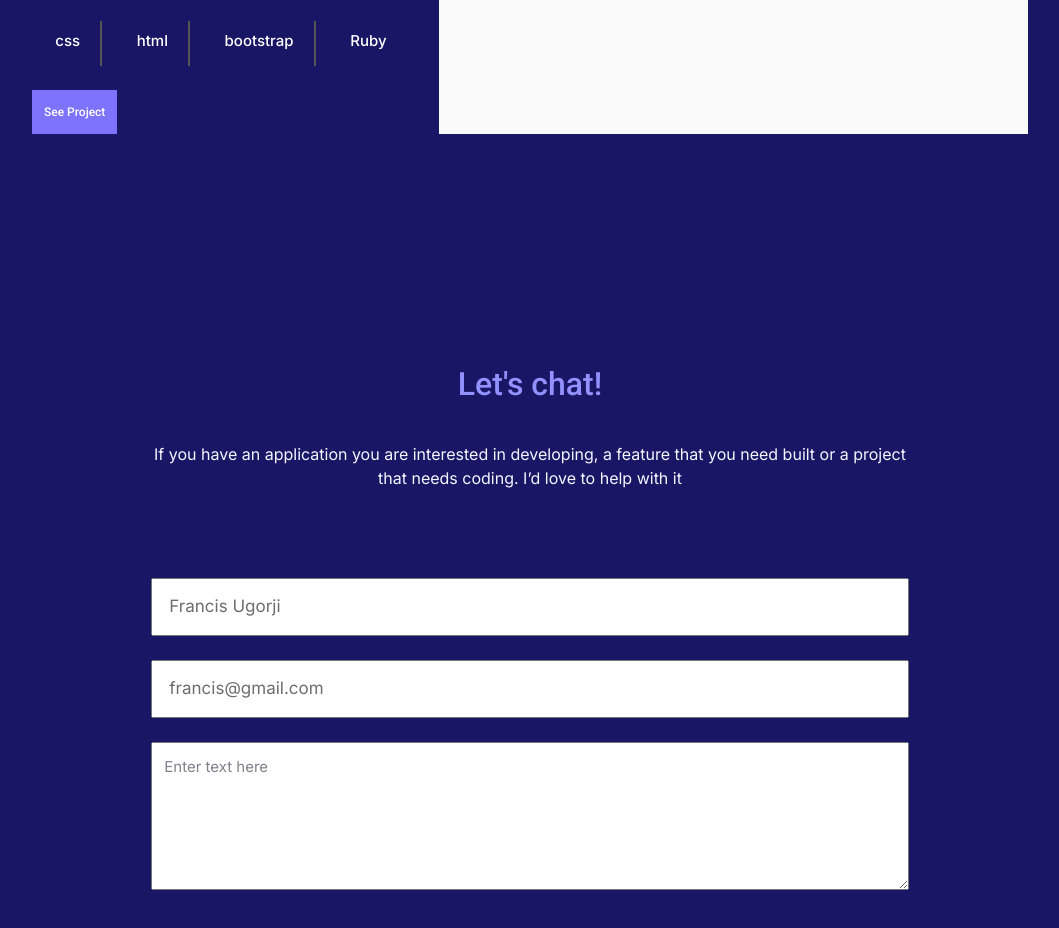
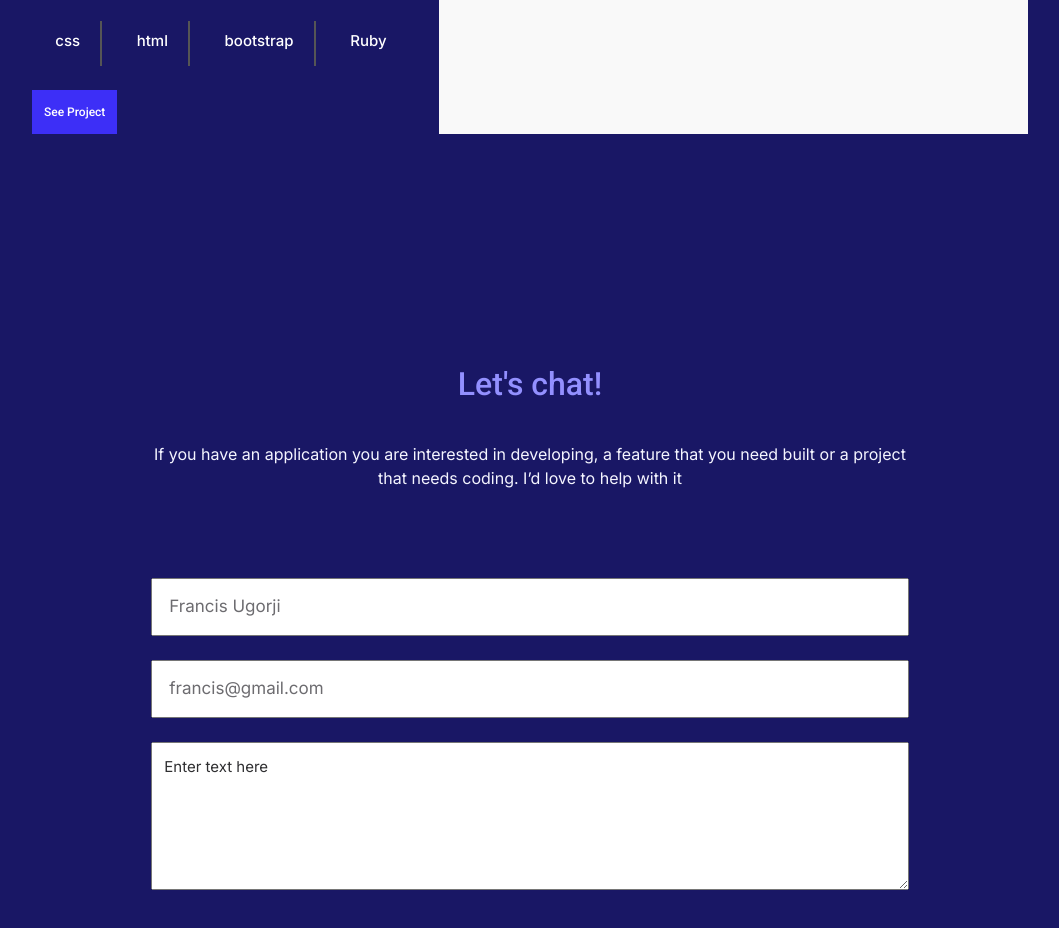
Before and after one commit to Gambit142/Template-Portfolio, a plain HTML site: page index.html in a window 1280 px wide. Shown: the part 3359-4287 px from the top of the page, without its empty margins (110-1169 px from the left). Drawn offline with Linux system fonts and the light colour scheme.

Commit message:
Increase contrast ratio on buttons

```diff
--- a/styles.css
+++ b/styles.css
@@ -46,7 +46,7 @@ textarea {
   font-size: 15px;
   line-height: 24px;
   padding: 12px;
-  color: #81818c;
+  color: #2f2f31;
 }
 
 .nav-section {
@@ -327,7 +327,7 @@ li {
 
 .see-project {
   padding: 10px 12px;
-  background-color: #7d73fc;
+  background-color: #3d2ff7;
   font-weight: 500;
   font-size: 12px;
   line-height: 24px;
@@ -723,7 +723,7 @@ textarea::placeholder{
     display: block;
     width: 160px;
     height: 48px;
-    background-color: #9390ff;
+    background-color: #3d2ff7;
     font-weight: 500;
     font-size: 15px;
     line-height: 24px;
```
